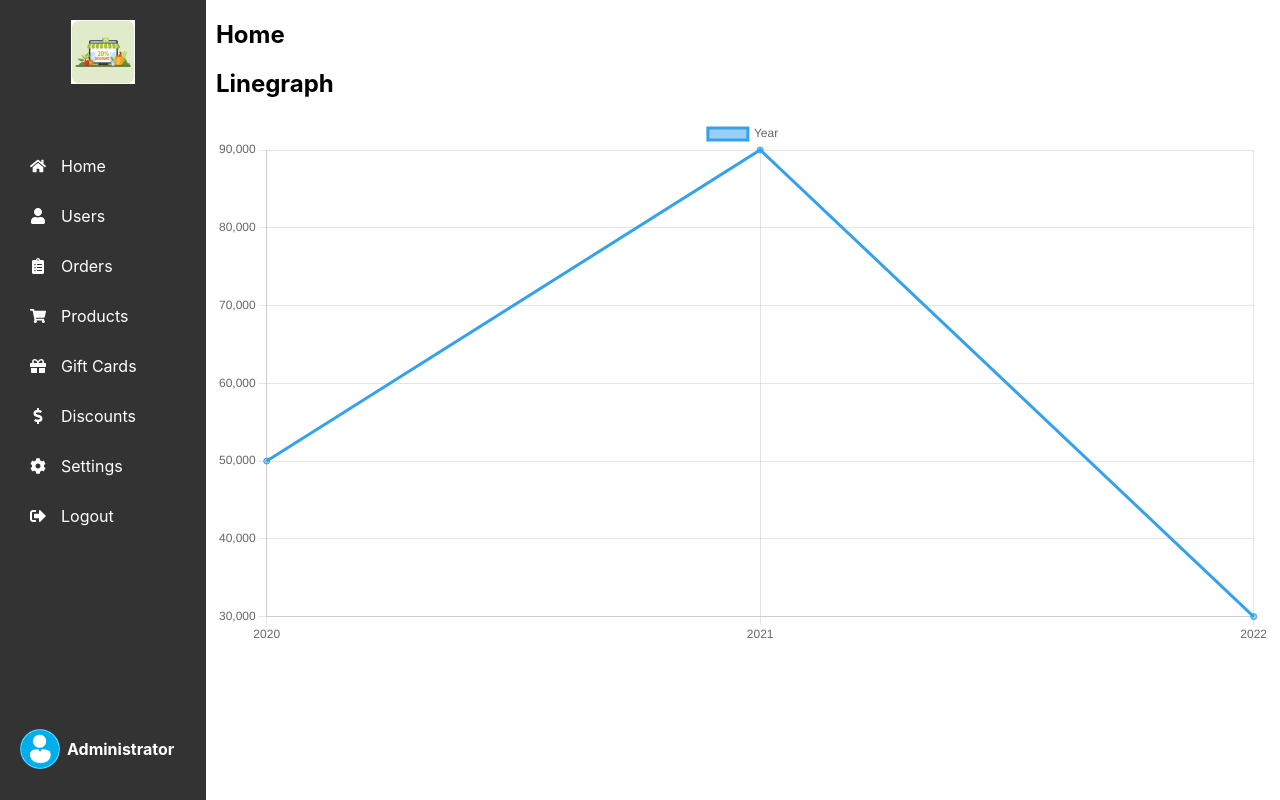
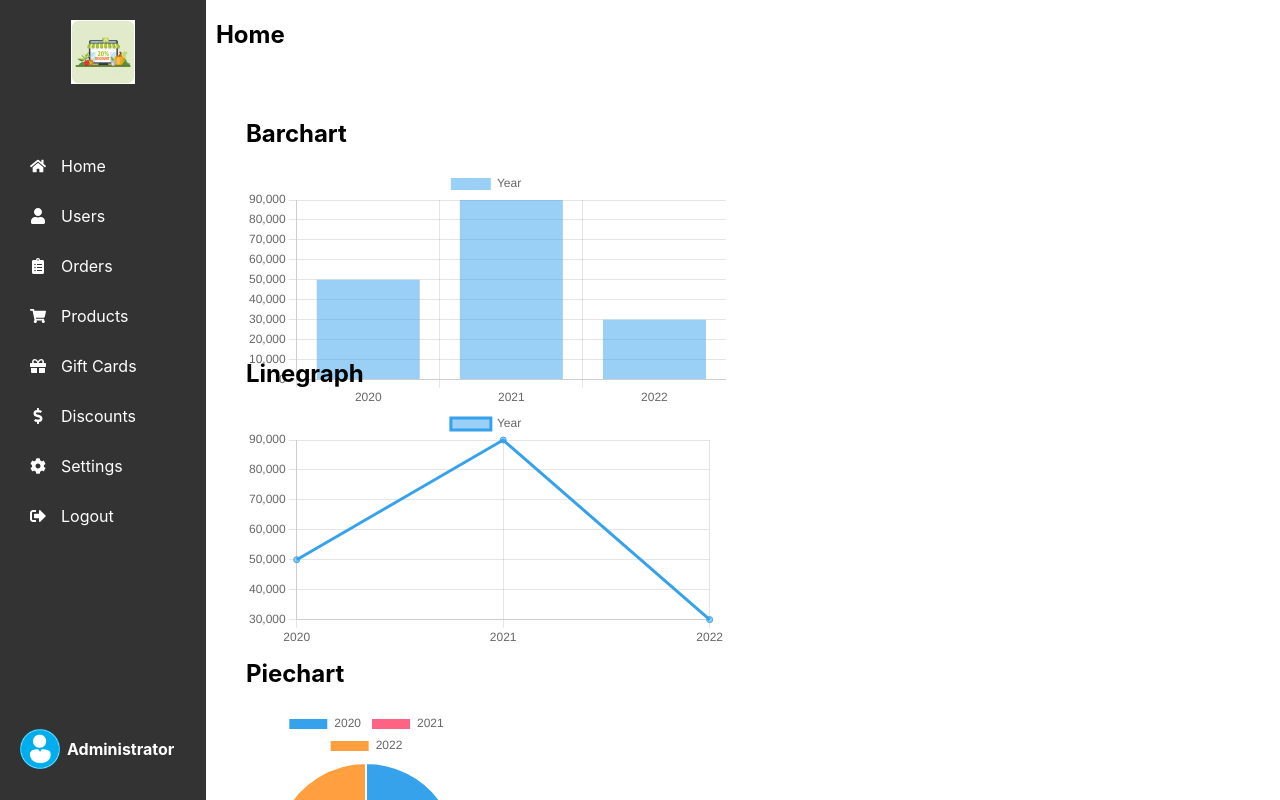
Before and after one commit to Ombito/Admin-dashboard, a React (Create React App) app: page / in a window 1280 px wide. Built offline with nearby package versions, Linux system fonts and the light colour scheme.

Commit message:
Fix: dashboard

```diff
--- /dev/null
+++ b/src/components/Barchart/barchart.css
@@ -0,0 +1,4 @@
+.bar {
+    height: 30vh;
+    width: 40vw;
+}
--- a/src/components/Barchart/barchart.jsx
+++ b/src/components/Barchart/barchart.jsx
@@ -1,7 +1,7 @@
 import React, { useState } from 'react';
 import { Bar } from "react-chartjs-2";
 import { Chart as ChartJS } from 'chart.js/auto';
-
+import './barchart.css';
 
 const Barchart = () => {
     const [userData, setUserData] = useState({
@@ -14,7 +14,7 @@ const Barchart = () => {
 
 
   return (
-    <div className="">
+    <div className="bar">
       <h2>Barchart</h2>
       <Bar data={userData} />
     </div>
--- a/src/components/Home/home.css
+++ b/src/components/Home/home.css
@@ -1,6 +1,6 @@
-.home-container {
+/* .home-container {
     padding: 20px;
-  }
+}
 
   .line-chart-container {
     margin-bottom: 20px;
@@ -9,8 +9,15 @@
   .pie-chart-container {
     max-width: 400px;
     margin: 0 auto;
-  }
+  } */
+
 .dashboard {
-  display: grid;
-  grid-template-columns: repeat(2fr 2fr);
+  gap: 20px;
 }
+
+.chart-container {
+  display: flex;
+  flex-wrap: wrap;
+  flex: 1 1 50%;
+  padding: 30px;
+}
--- a/src/components/Home/home.jsx
+++ b/src/components/Home/home.jsx
@@ -2,15 +2,20 @@ import React from 'react'
 import Barchart from '../Barchart/barchart';
 import Piechart from '../Piechart/piechart';
 import Linegraph from '../Linegraph/linegraph';
+import './home.css';
 
 const Home = () => {
   return (
     <div>
       <h2>Home</h2>
       <div className="dashboard">
-        {/* <Barchart /> */}
-        <Linegraph />
-      {/* <Piechart /> */}
+        <div className="chart-container">
+          <Barchart />
+          <Linegraph />
+        </div>
+        <div className="chart-container">
+          <Piechart />
+        </div>
       </div>
     </div>
   )
--- /dev/null
+++ b/src/components/Linegraph/linegraph.css
@@ -0,0 +1,4 @@
+.line {
+    height: 30vh;
+    width: 40vw;
+}
--- a/src/components/Linegraph/linegraph.jsx
+++ b/src/components/Linegraph/linegraph.jsx
@@ -1,6 +1,7 @@
 import React, { useState } from 'react';
 import { Line } from "react-chartjs-2";
 import { Chart as ChartJS } from 'chart.js/auto';
+import './linegraph.css';
 
 const Linegraph = () => {
     const [userData, setUserData] = useState({
@@ -13,7 +14,7 @@ const Linegraph = () => {
 
 
   return (
-    <div>
+    <div className="line">
       <h2>Linegraph</h2>
       <Line data={userData} />
     </div>
--- a/src/components/Orders/orders.jsx
+++ b/src/components/Orders/orders.jsx
@@ -3,9 +3,10 @@ import './orders.css';
 
 const Orders = () => {
   const [orders, setOrders] = useState([]);
+  const [loading, setLoading] = useState(true);
 
   useEffect(() => {
-    const apiUrl = `https://127.0.0.1:5555/orders`;
+    const apiUrl = `http://127.0.0.1:5555/orders`;
     fetch(apiUrl)
       .then((response) => {
         if (!response.ok) {
@@ -56,12 +57,12 @@ const Orders = () => {
         <tbody>
           {orders.map(order => (
             <tr key={order.id}>
-              <td>{order.product}</td>
+              <td>order.product</td>
               <td>{order.address}</td>
-              <td>{order.orderDate}</td>
-              <td>{order.user}</td>
-              <td>${order.totalAmount}</td>
-              <td>${order.shippingFees}</td>
+              <td>{order.order_date}</td>
+              <td>order.user</td>
+              <td>${order.total_amount}</td>
+              <td>${order.shipping_fees}</td>
               <td>{order.status}</td>
               <td>
                 {order.status === 'Delivered' ? (
--- /dev/null
+++ b/src/components/Piechart/piechart.css
@@ -0,0 +1,4 @@
+.pie {
+    height: 30vh;
+    width: 40vw;
+}
--- a/src/components/Piechart/piechart.jsx
+++ b/src/components/Piechart/piechart.jsx
@@ -1,6 +1,7 @@
 import React, { useState } from 'react';
 import { Pie } from "react-chartjs-2";
 import { Chart as ChartJS } from 'chart.js/auto';
+import './piechart.css';
 
 const Piechart = () => {
     const [userData, setUserData] = useState({
@@ -13,8 +14,8 @@ const Piechart = () => {
 
 
   return (
-    <div>
-      <h2>Barchart</h2>
+    <div className="pie">
+      <h2>Piechart</h2>
       <Pie data={userData} />
     </div>
   );
--- a/src/components/Products/products.css
+++ b/src/components/Products/products.css
@@ -6,12 +6,14 @@
 }
 .product-table {
     width: 100%;
+    height: 100vh;
     border-collapse: collapse;
 }
 .product-table th,
 .product-table td {
     border: 1px solid #ddd;
     padding: 8px;
+    text-align: center;
 }
 .product-table th {
     background-color: #f2f2f2;
--- a/src/components/Products/products.jsx
+++ b/src/components/Products/products.jsx
@@ -5,9 +5,10 @@ const Products = () => {
   const [products, setProducts] = useState([]);
   const [categoryFilter, setCategoryFilter] = useState('All');
   const [groupingFilter, setGroupingFilter] = useState('All');
+  const [loading, setLoading] = useState(true);
 
   useEffect(() => {
-    const apiUrl = `https://127.0.0.1:5555/products`;
+    const apiUrl = `http://127.0.0.1:5555/products`;
     fetch(apiUrl)
       .then((response) => {
         if (!response.ok) {
@@ -42,7 +43,7 @@ const Products = () => {
     if (categoryFilter !== 'All' && product.category !== categoryFilter) {
       return false;
     }
-    if (groupingFilter !== 'All' && product.grouping !== groupingFilter) {
+    if (groupingFilter !== 'All' && product.category !== groupingFilter) {
       return false;
     }
     return true;
@@ -94,8 +95,8 @@ const Products = () => {
           <option value="Radio">Radio</option>
         </select>
         <input type="text" name="description" value={newProduct.description} placeholder="Description" onChange={handleInputChange} />
-        <select name="grouping" value={newProduct.grouping} onChange={handleInputChange}>
-          <option value="Trending">Trending</option>
+        <select name="grouping" value={newProduct.category} onChange={handleInputChange}>
+          <option value="trending">Trending</option>
           <option value="Featured">Featured</option>
           <option value="Flash Sales">Flash Sales</option>
         </select>
@@ -127,7 +128,7 @@ const Products = () => {
               Grouping:
               <select value={groupingFilter} onChange={handleGroupingFilterChange}>
                 <option value="All">All</option>
-                <option value="Trending">Trending</option>
+                <option value="trending">Trending</option>
                 <option value="Featured">Featured</option>
                 <option value="Flash Sales">Flash Sales</option>
               </select>
@@ -144,7 +145,7 @@ const Products = () => {
               <td>{product.category}</td>
               <td>{product.description}</td>
               <td>{product.grouping}</td>
-              <td>{product.image_url}</td>
+              <td><img src={product.image_url} alt="Product" height="50" /></td>
               <td>{product.price}</td>
               <td>{product.rating}</td>
             </tr>
--- a/src/components/Users/users.jsx
+++ b/src/components/Users/users.jsx
@@ -4,9 +4,10 @@ import './users.css';
 const Users = () => {
   const [users, setUsers] = useState([]);
   const [newUser, setNewUser] = useState({ name: '', email: '', role: 'User' });
+  const [loading, setLoading] = useState(true);
 
   useEffect(() => {
-    const apiUrl = `https://127.0.0.1:5555/users`;
+    const apiUrl = `http://127.0.0.1:5555/users`;
     fetch(apiUrl)
       .then((response) => {
         if (!response.ok) {
@@ -73,7 +74,7 @@ const Users = () => {
         <tbody>
           {users.map(user => (
             <tr key={user.id}>
-              <td>{user.name}</td>
+              <td>{user.full_name}</td>
               <td>{user.email}</td>
               <td>user.role</td>
               <td>
```
